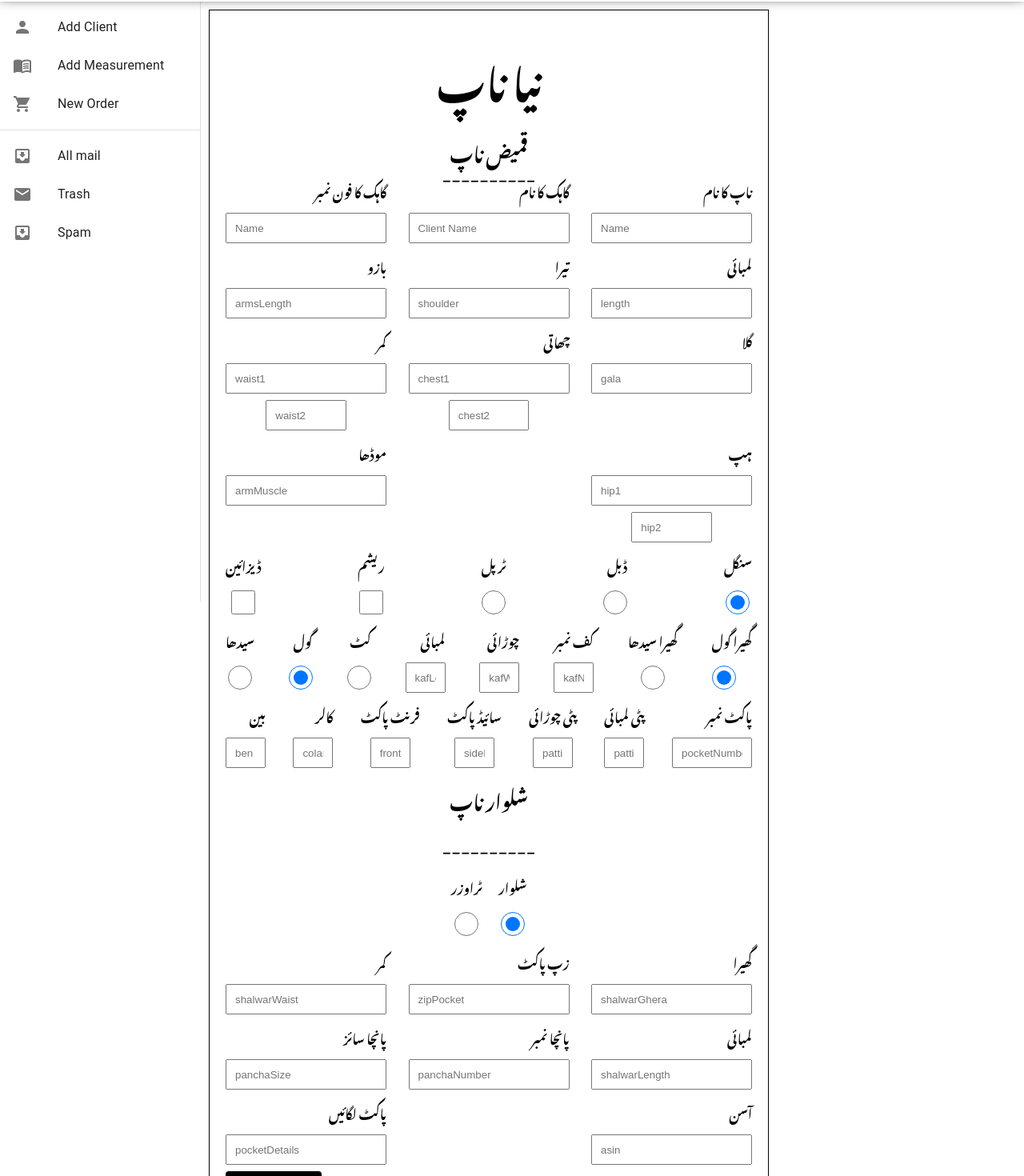
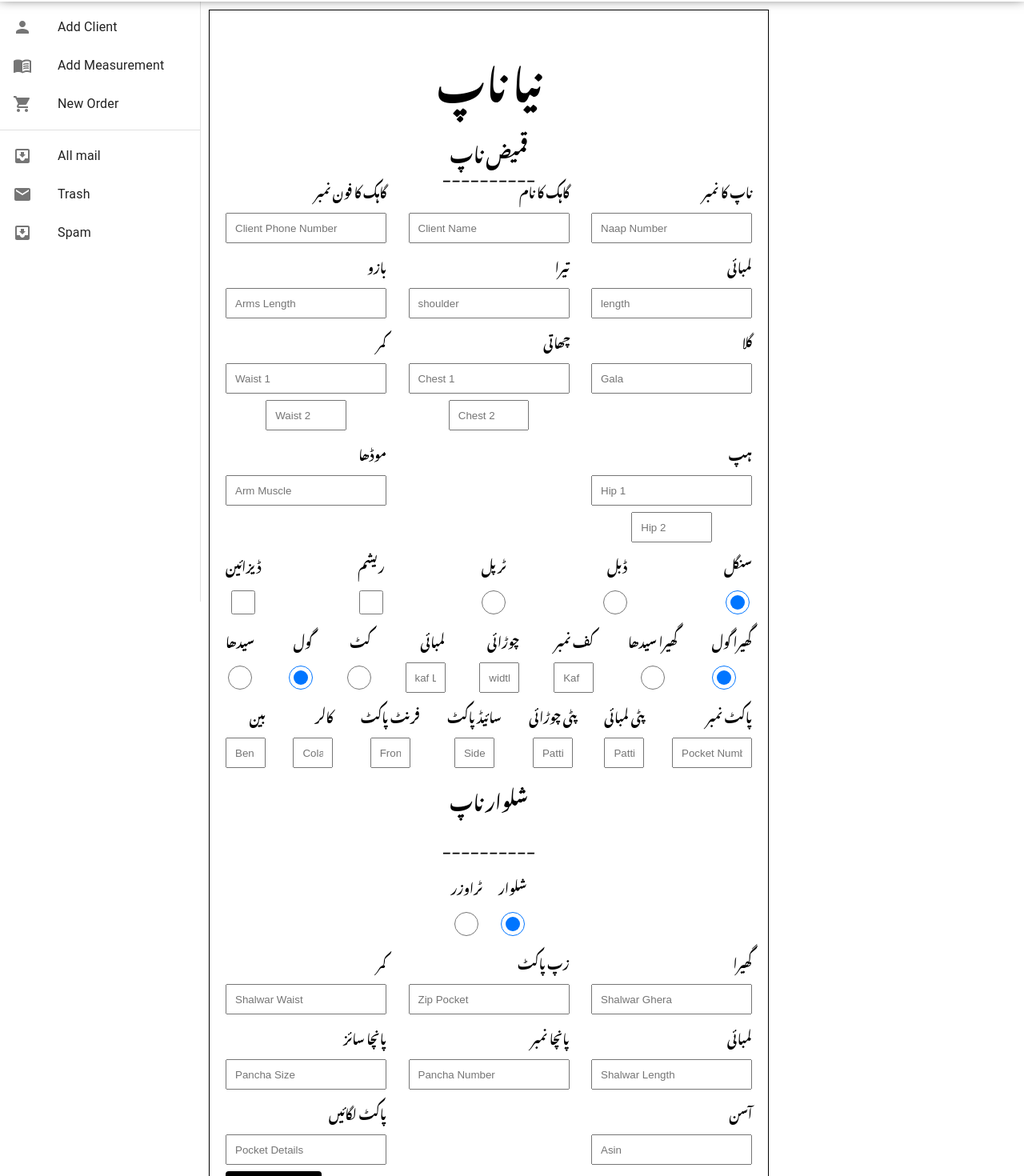
Before and after one commit to fiaz291/dmfashion, a Next.js app: page /add-measurement in a window 1280 px wide. Shown: the part 48-1518 px from the top of the page at 80% size. Built offline with nearby package versions, Linux system fonts and the light colour scheme; a web font is replaced by a local one.

Commit message:
fix place holder text

```diff
--- a/src/components/pages/AddNewMeasurementTemplate/index.js
+++ b/src/components/pages/AddNewMeasurementTemplate/index.js
@@ -109,7 +109,7 @@ export default function AddNewMeasurementTemplate({}) {
                     <Field
                       id="phoneNumber"
                       name="phoneNumber"
-                      placeholder="Name"
+                      placeholder="Client Phone Number"
                       className="formik-input"
                       onBlur={async (e) => {
                         const res = await fetchMeasurementsWithPhoneNumber(
@@ -155,12 +155,12 @@ export default function AddNewMeasurementTemplate({}) {
                   </div>
                   <div className="col">
                     <label htmlFor="name" className="urdu">
-                      ناپ کا نام
+                      ناپ کا نمبر
                     </label>
                     <Field
                       id="name"
                       name="name"
-                      placeholder="Name"
+                      placeholder="Naap Number"
                       className="formik-input"
                     />
                   </div>
@@ -199,7 +199,7 @@ export default function AddNewMeasurementTemplate({}) {
                     <Field
                       id="armsLength"
                       name="armsLength"
-                      placeholder="armsLength"
+                      placeholder="Arms Length"
                       className="formik-input"
                     />
                   </div>
@@ -216,7 +216,7 @@ export default function AddNewMeasurementTemplate({}) {
                     <Field
                       id="gala"
                       name="gala"
-                      placeholder="gala"
+                      placeholder="Gala"
                       className="formik-input"
                     />
                   </div>
@@ -229,13 +229,13 @@ export default function AddNewMeasurementTemplate({}) {
                       <Field
                         id="chest1"
                         name="chest1"
-                        placeholder="chest1"
+                        placeholder="Chest 1"
                         className="formik-input"
                       />
                       <Field
                         id="chest2"
                         name="chest2"
-                        placeholder="chest2"
+                        placeholder="Chest 2"
                         className="formik-input"
                         style={{ width: "50%", marginTop: 0 }}
                       />
@@ -249,13 +249,13 @@ export default function AddNewMeasurementTemplate({}) {
                       <Field
                         id="waist1"
                         name="waist1"
-                        placeholder="waist1"
+                        placeholder="Waist 1"
                         className="formik-input"
                       />
                       <Field
                         id="waist2"
                         name="waist2"
-                        placeholder="waist2"
+                        placeholder="Waist 2"
                         className="formik-input"
                         style={{ width: "50%", marginTop: 0 }}
                       />
@@ -275,13 +275,13 @@ export default function AddNewMeasurementTemplate({}) {
                       <Field
                         id="hip1"
                         name="hip1"
-                        placeholder="hip1"
+                        placeholder="Hip 1"
                         className="formik-input"
                       />
                       <Field
                         id="hip2"
                         name="hip2"
-                        placeholder="hip2"
+                        placeholder="Hip 2"
                         className="formik-input"
                         style={{ width: "50%", marginTop: 0 }}
                       />
@@ -295,7 +295,7 @@ export default function AddNewMeasurementTemplate({}) {
                       <Field
                         id="armMuscle"
                         name="armMuscle"
-                        placeholder="armMuscle"
+                        placeholder="Arm Muscle"
                         className="formik-input"
                       />
                     </div>
@@ -429,7 +429,7 @@ export default function AddNewMeasurementTemplate({}) {
                       <Field
                         id="kafNumber"
                         name="kafNumber"
-                        placeholder="kafNumber"
+                        placeholder="Kaf"
                         className="formik-input"
                         style={{ width: 50 }}
                       />
@@ -443,7 +443,7 @@ export default function AddNewMeasurementTemplate({}) {
                       <Field
                         id="kafWidth"
                         name="kafWidth"
-                        placeholder="kafWidth"
+                        placeholder="width"
                         className="formik-input"
                         style={{ width: 50 }}
                       />
@@ -457,7 +457,7 @@ export default function AddNewMeasurementTemplate({}) {
                       <Field
                         id="kafLength"
                         name="kafLength"
-                        placeholder="kafLength"
+                        placeholder="kaf Length"
                         style={{ width: 50 }}
                         className="formik-input"
                       />
@@ -524,7 +524,7 @@ export default function AddNewMeasurementTemplate({}) {
                       <Field
                         id="pocketNumber"
                         name="pocketNumber"
-                        placeholder="pocketNumber"
+                        placeholder="Pocket Number"
                         className="formik-input"
                         style={{ width: 100 }}
                       />
@@ -538,7 +538,7 @@ export default function AddNewMeasurementTemplate({}) {
                       <Field
                         id="pattiLength"
                         name="pattiLength"
-                        placeholder="pattiLength"
+                        placeholder="Patti Length"
                         className="formik-input"
                         style={{ width: 50 }}
                       />
@@ -552,7 +552,7 @@ export default function AddNewMeasurementTemplate({}) {
                       <Field
                         id="pattingWidth"
                         name="pattingWidth"
-                        placeholder="pattingWidth"
+                        placeholder="Patti Width"
                         style={{ width: 50 }}
                         className="formik-input"
                       />
@@ -566,7 +566,7 @@ export default function AddNewMeasurementTemplate({}) {
                       <Field
                         id="sidePocket"
                         name="sidePocket"
-                        placeholder="sidePocket"
+                        placeholder="Side Pocket"
                         style={{ width: 50 }}
                         className="formik-input"
                       />
@@ -580,7 +580,7 @@ export default function AddNewMeasurementTemplate({}) {
                       <Field
                         id="frontPocket"
                         name="frontPocket"
-                        placeholder="frontPocket"
+                        placeholder="Front Pocket"
                         style={{ width: 50 }}
                         className="formik-input"
                       />
@@ -594,7 +594,7 @@ export default function AddNewMeasurementTemplate({}) {
                       <Field
                         id="colar"
                         name="colar"
-                        placeholder="colar"
+                        placeholder="Colar"
                         style={{ width: 50 }}
                         className="formik-input"
                       />
@@ -608,7 +608,7 @@ export default function AddNewMeasurementTemplate({}) {
                       <Field
                         id="ben"
                         name="ben"
-                        placeholder="ben"
+                        placeholder="Ben"
                         style={{ width: 50 }}
                         className="formik-input"
                       />
@@ -679,7 +679,7 @@ export default function AddNewMeasurementTemplate({}) {
                       <Field
                         id="shalwarGhera"
                         name="shalwarGhera"
-                        placeholder="shalwarGhera"
+                        placeholder="Shalwar Ghera"
                         className="formik-input"
                       />
                     </div>
@@ -692,7 +692,7 @@ export default function AddNewMeasurementTemplate({}) {
                       <Field
                         id="zipPocket"
                         name="zipPocket"
-                        placeholder="zipPocket"
+                        placeholder="Zip Pocket"
                         className="formik-input"
                       />
                     </div>
@@ -705,7 +705,7 @@ export default function AddNewMeasurementTemplate({}) {
                       <Field
                         id="shalwarWaist"
                         name="shalwarWaist"
-                        placeholder="shalwarWaist"
+                        placeholder="Shalwar Waist"
                         className="formik-input"
                       />
                     </div>
@@ -724,7 +724,7 @@ export default function AddNewMeasurementTemplate({}) {
                       <Field
                         id="shalwarLength"
                         name="shalwarLength"
-                        placeholder="shalwarLength"
+                        placeholder="Shalwar Length"
                         className="formik-input"
                       />
                     </div>
@@ -737,7 +737,7 @@ export default function AddNewMeasurementTemplate({}) {
                       <Field
                         id="panchaNumber"
                         name="panchaNumber"
-                        placeholder="panchaNumber"
+                        placeholder="Pancha Number"
                         className="formik-input"
                       />
                     </div>
@@ -750,7 +750,7 @@ export default function AddNewMeasurementTemplate({}) {
                       <Field
                         id="panchaSize"
                         name="panchaSize"
-                        placeholder="panchaSize"
+                        placeholder="Pancha Size"
                         className="formik-input"
                       />
                     </div>
@@ -771,7 +771,7 @@ export default function AddNewMeasurementTemplate({}) {
                       <Field
                         id="asin"
                         name="asin"
-                        placeholder="asin"
+                        placeholder="Asin"
                         className="formik-input"
                       />
                     </div>
@@ -784,7 +784,7 @@ export default function AddNewMeasurementTemplate({}) {
                       <Field
                         id="pocketDetails"
                         name="pocketDetails"
-                        placeholder="pocketDetails"
+                        placeholder="Pocket Details"
                         className="formik-input"
                       />
                     </div>
```
